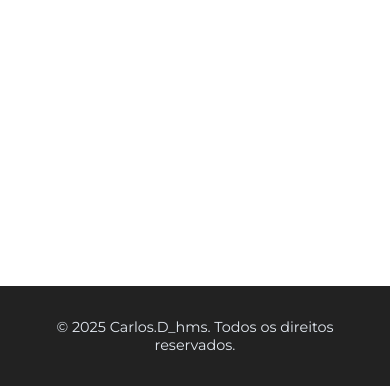
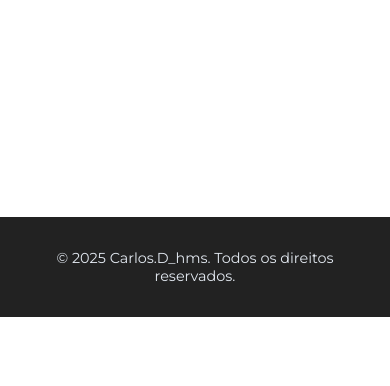
Before and after one commit to danHamash/NatuFind, a plain HTML site: page index.html in a window 390 px wide. Shown: the part 527-913 px from the top of the page. After the commit the page ends 844 px from the top, so only its background shows below. Drawn offline with nearby package versions, Linux system fonts and the light colour scheme.

Commit message:
teste ajuste

```diff
--- a/assets/css/style.css
+++ b/assets/css/style.css
@@ -210,7 +210,11 @@ footer p {
     font-size: 0.9rem;
 }
 @media (min-width: 320px) and (max-width: 600px) {
-
+  footer {
+    position:absolute;
+    bottom:0;
+    left:0;
+  }
   #lista{
     top: 112px; /* logo abaixo do input */
     left: 15px;
```
